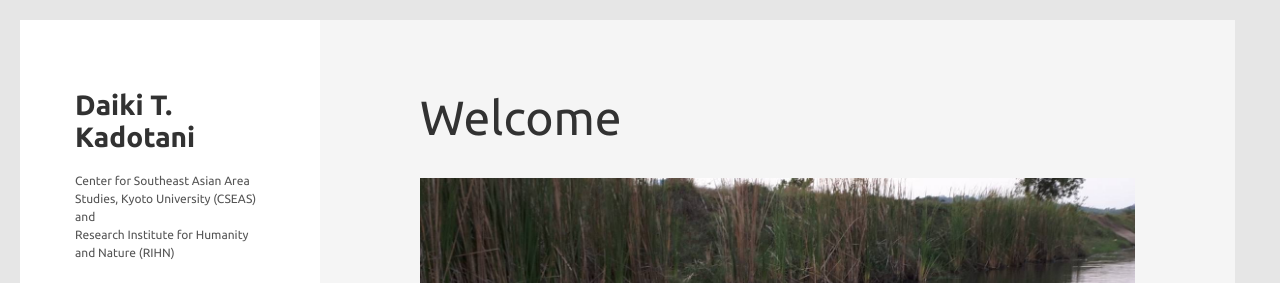
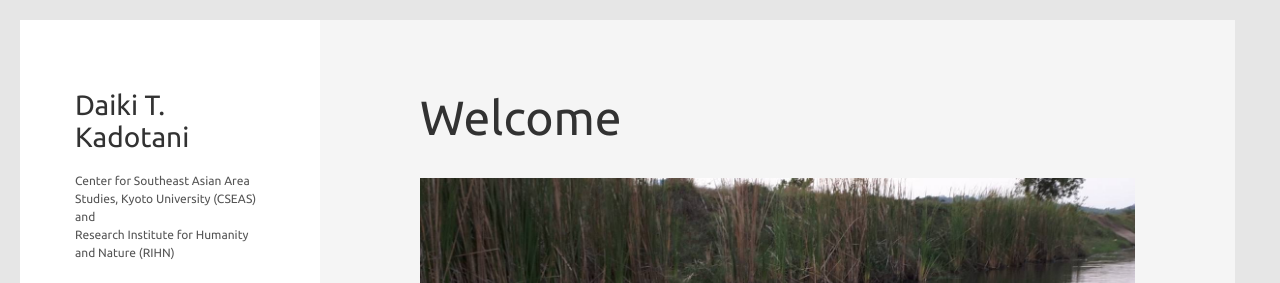
Before and after one commit to tjdk1992/tjdk1992.github.io, a Jekyll site: the page built from index.md, in a window 1280 px wide. Shown: the top 283 px of the page. Built offline with Jekyll 4.4.1, drawn with Linux system fonts in a browser that asks for light colours; nearby versions of some CDN libraries.

Commit message:
update site

```diff
--- a/assets/css/components.css
+++ b/assets/css/components.css
@@ -11,7 +11,8 @@
 }
 
 #global-head h1 {
-  font-weight: 200%;
+  font-weight: 400;
+  font-size: 200%;
 }
 
 #global-head p {
```
